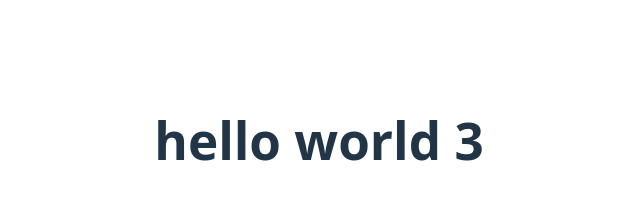
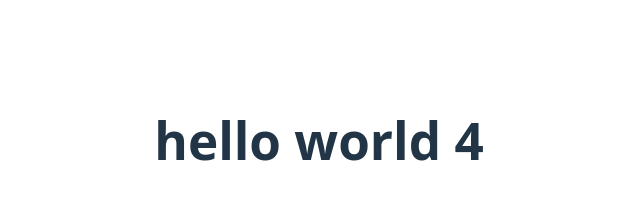
Before and after one commit to Daru233/darius, a Svelte app: page / in a window 1280 px wide. Shown: the part 206-425 px from the top of the page, without its empty margins (321-961 px from the left). Built offline with nearby package versions, Linux system fonts and the light colour scheme.

Commit message:
Clean rebuild

```diff
--- a/src/App.svelte
+++ b/src/App.svelte
@@ -5,7 +5,7 @@
 </script>
 
 <main>
-  <h1>hello world 3</h1>
+  <h1>hello world 4</h1>
 
   <div class="card">
     <Counter />
```
